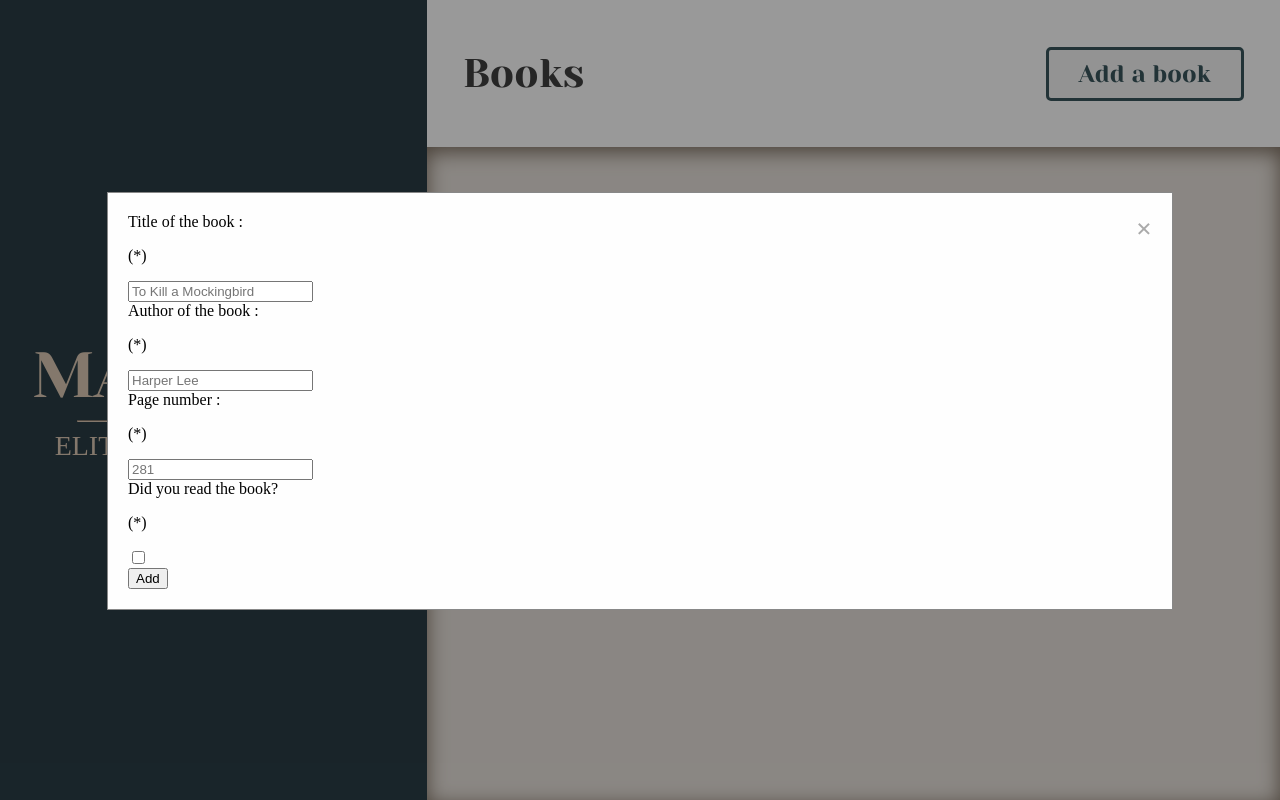
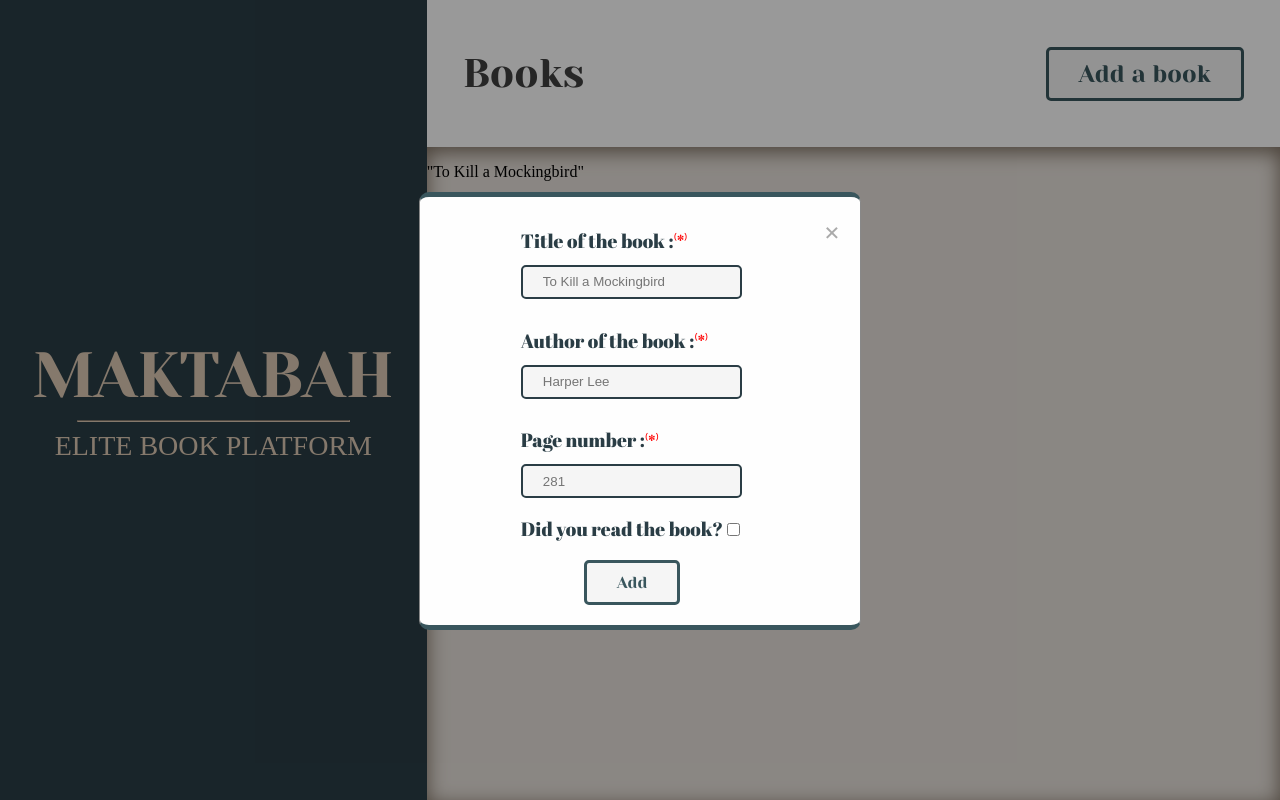
Before and after one commit to osama24sy/odin-library, a plain HTML site: page index.html in a window 1280 px wide. Both pictures are taken after a click on the button "Add a book". Drawn offline with Linux system fonts and the light colour scheme; a web font is replaced by a local one.

Commit message:
Finish modal design

```diff
--- a/index.html
+++ b/index.html
@@ -23,29 +23,46 @@
             <div class="modal">
                 <div class="modal-content">
                     <span class="close">&times;</span>
-                    <div class="form">
+                    <div class="wrapper">
+                        <form>
                             <div class="title">
-                            <label for="title">Title of the book :<p class="required-star">(*)</p> </label>
+                                <label for="title">Title of the book :<p class="required-star">⁽*⁾</p> </label>
                                 <input type="text" name="title" id="title" placeholder="To Kill a Mockingbird" required>
                             </div>
                             <div class="author">
-                            <label for="author">Author of the book :<p class="required-star">(*)</p> </label>
+                                <label for="author">Author of the book :<p class="required-star">⁽*⁾</p> </label>
                                 <input type="text" name="author" id="author" placeholder="Harper Lee" required>
                             </div>
                             <div class="page-number">
-                            <label for="page-number">Page number :<p class="required-star">(*)</p> </label>
+                                <label for="page-number">Page number :<p class="required-star">⁽*⁾</p> </label>
                                 <input type="number" name="page-number" id="page-number" min="0" placeholder="281" required>
                             </div>
                             <div class="read-check">
-                            <label for="read-check">Did you read the book? <p class="required-star">(*)</p></label>
-                            <input type="checkbox" name="read-check" id="read" required>
+                                <label for="read-check">Did you read the book?</label>
+                                <input type="checkbox" name="read-check" id="read">
                             </div>
                             <button type="submit">Add</button>
+                        </form>
                     </div>
                 </div>
             </div>
         </div>
         <div class="books">
+            <div class="book">
+                <p class="title">
+                    "To Kill a Mockingbird"
+                </p>
+                <p class="author">
+                    Harper Lee
+                </p>
+                <p class="page-number">
+                    281
+                </p>
+                <p class="read">
+                    Read
+                </p>
+                <button>Remove</button>
+            </div>
 
         </div>
     </div>
--- a/style.css
+++ b/style.css
@@ -113,7 +113,10 @@ html, body {
     margin: 15% auto;
     padding: 20px;
     border: 1px solid #888;
-    width: 80%;
+    width: 400px;
+    border-radius: 10px;
+    border-top: 5px solid var(--dark-slate-gray);
+    border-bottom: 5px solid var(--dark-slate-gray);
 }
 
 .close {
@@ -130,6 +133,66 @@ html, body {
   cursor: pointer;
 }
 
+.wrapper {
+    display: flex;
+    justify-content: center;
+}
+
+form {
+    display: flex;
+    flex-direction: column;
+    justify-content: flex-start;
+    align-items: flex-start;
+    align-self: center;
+    gap: 18px;
+}
+
+form label {
+    display: flex;
+    flex-direction: row;
+    align-items: center;
+    font-family: "Abril FatFace";
+    font-size: 1.2em;
+    text-align: left;
+    color: var(--charcoal);
+}
+
+form input[type=text],
+form input[type=number] {
+    border: 2px solid var(--charcoal);
+    background-color: whitesmoke;
+    border-radius: 5px;
+    height: 20px;
+    padding: 5px 20px;
+}
+
+.read-check {
+    display: flex;
+    align-items: center;
+}
+
+.required-star {
+    color: red;
+    font-size: 0.75em;
+}
+
+form > button {
+    border: 3px solid var(--dark-slate-gray);
+    font-family: "Yeseva one";
+    font-size: 1em;
+    padding: 10px 30px;
+    border-radius: 5px;
+    color: var(--dark-slate-gray);
+    background-color: whitesmoke;
+    cursor: pointer;
+    align-self: center;
+}
+
+form > button:hover {
+    color: whitesmoke;
+    background-color: var(--dark-slate-gray);
+}
+
 /* Books Section CSS */
 .books {
     background-color: var(--khaki-web);
```
Lines whose indentation alone changed are shown as unchanged.
